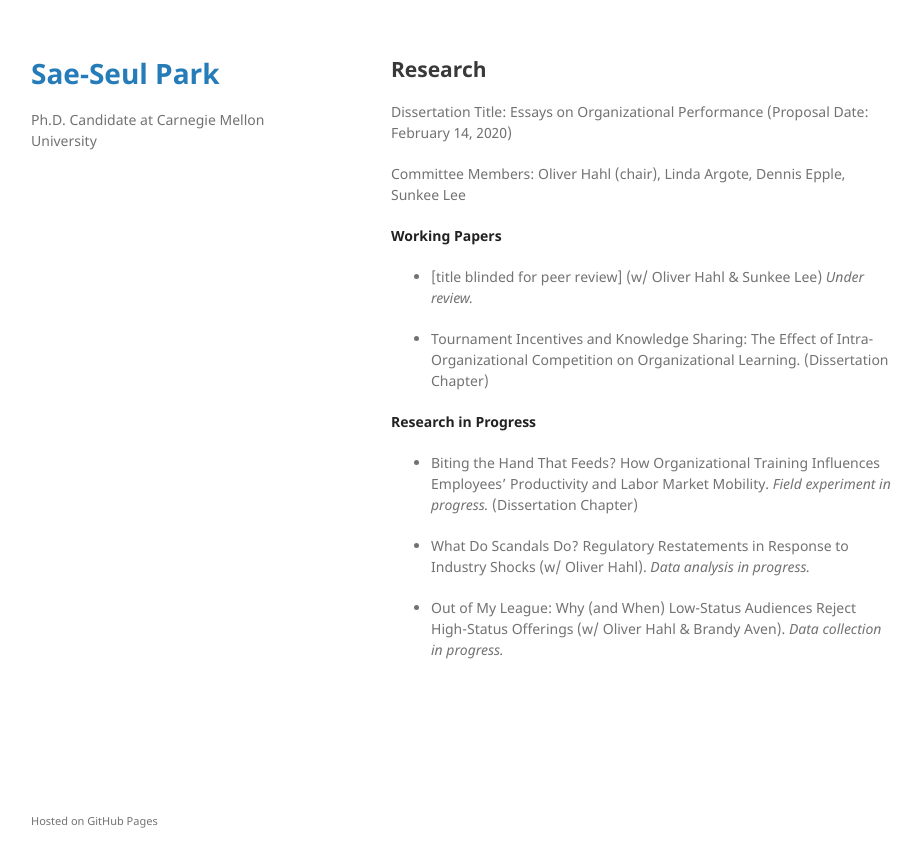
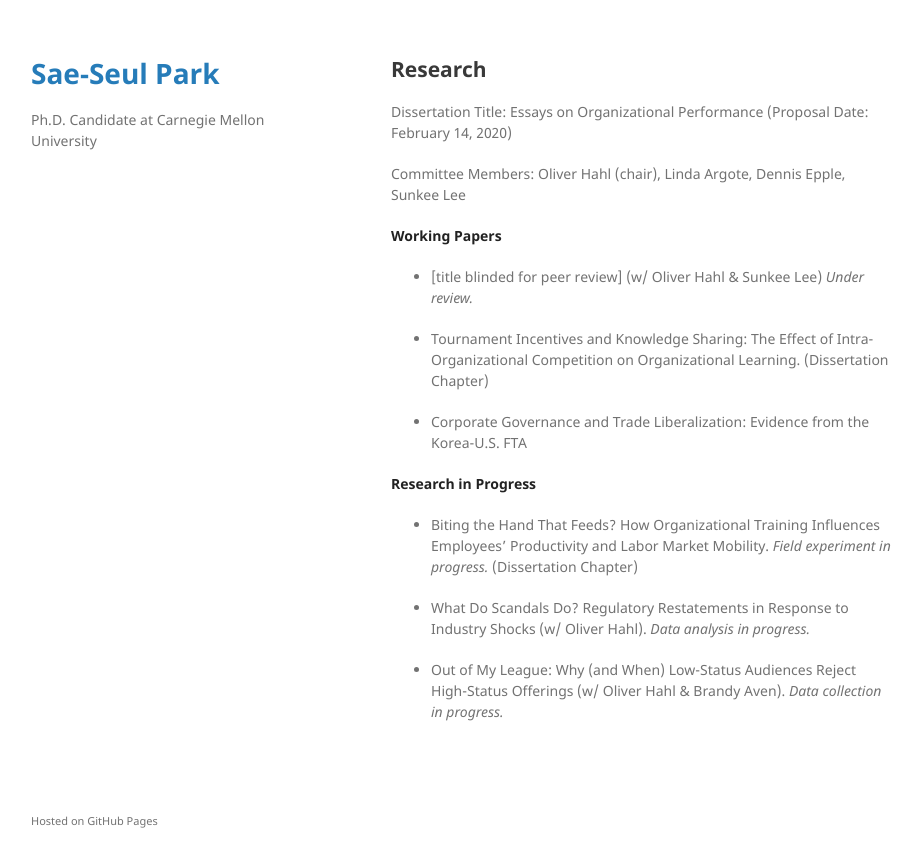
Before and after one commit to saepark/saepark.github.io, a Jekyll site: the page built from research.md, in a window 1280 px wide. Shown: the top 867 px of the page, without its empty margins (179-1100 px from the left). Built offline with Jekyll 4.4.1, drawn with Linux system fonts in a browser that asks for light colours; our own code applies the rules of GitHub Pages for plain Markdown files.

Commit message:
Update research.md

```diff
--- a/research.md
+++ b/research.md
@@ -16,6 +16,8 @@ Oliver Hahl (chair), Linda Argote, Dennis Epple, Sunkee Lee
 
 * Tournament Incentives and Knowledge Sharing: The Effect of Intra-Organizational Competition on Organizational Learning. (Dissertation Chapter)
 
+* Corporate Governance and Trade Liberalization: Evidence from the Korea-U.S. FTA
+
 
 
 **Research in Progress**
```
